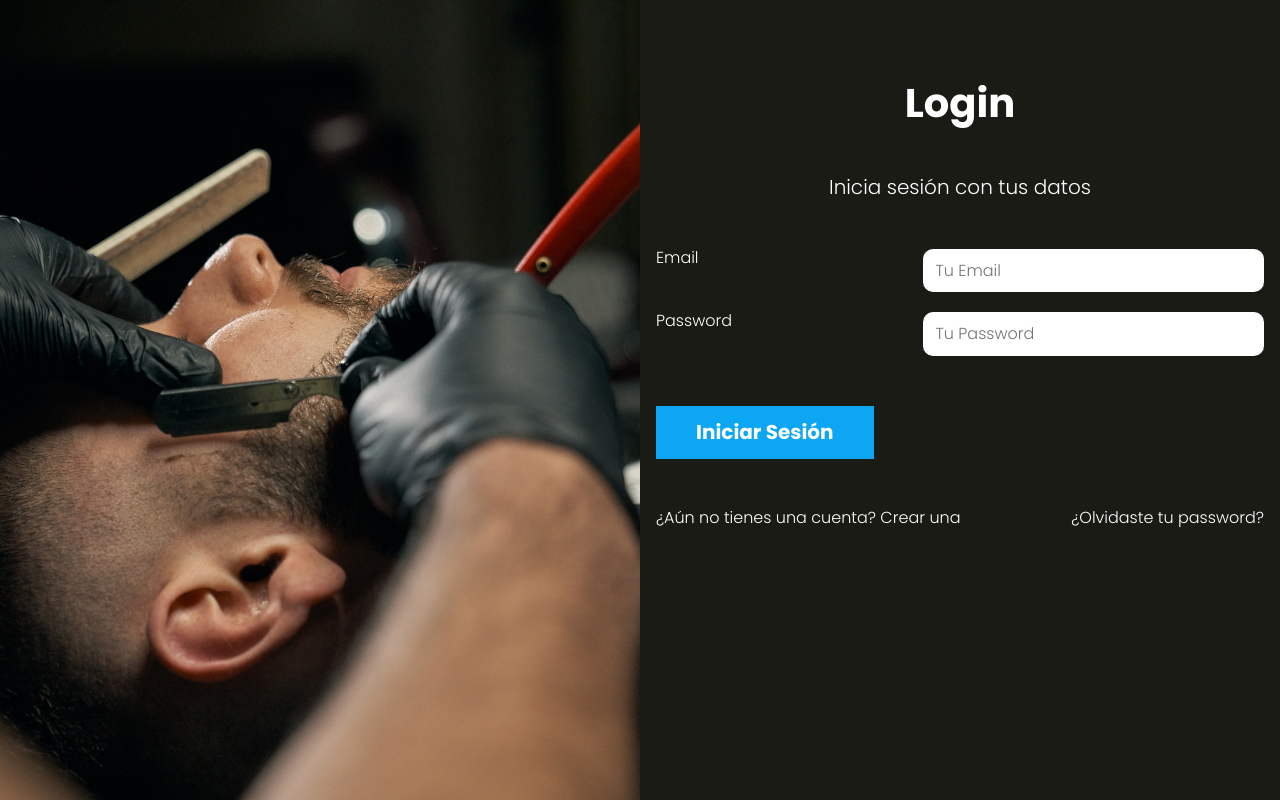
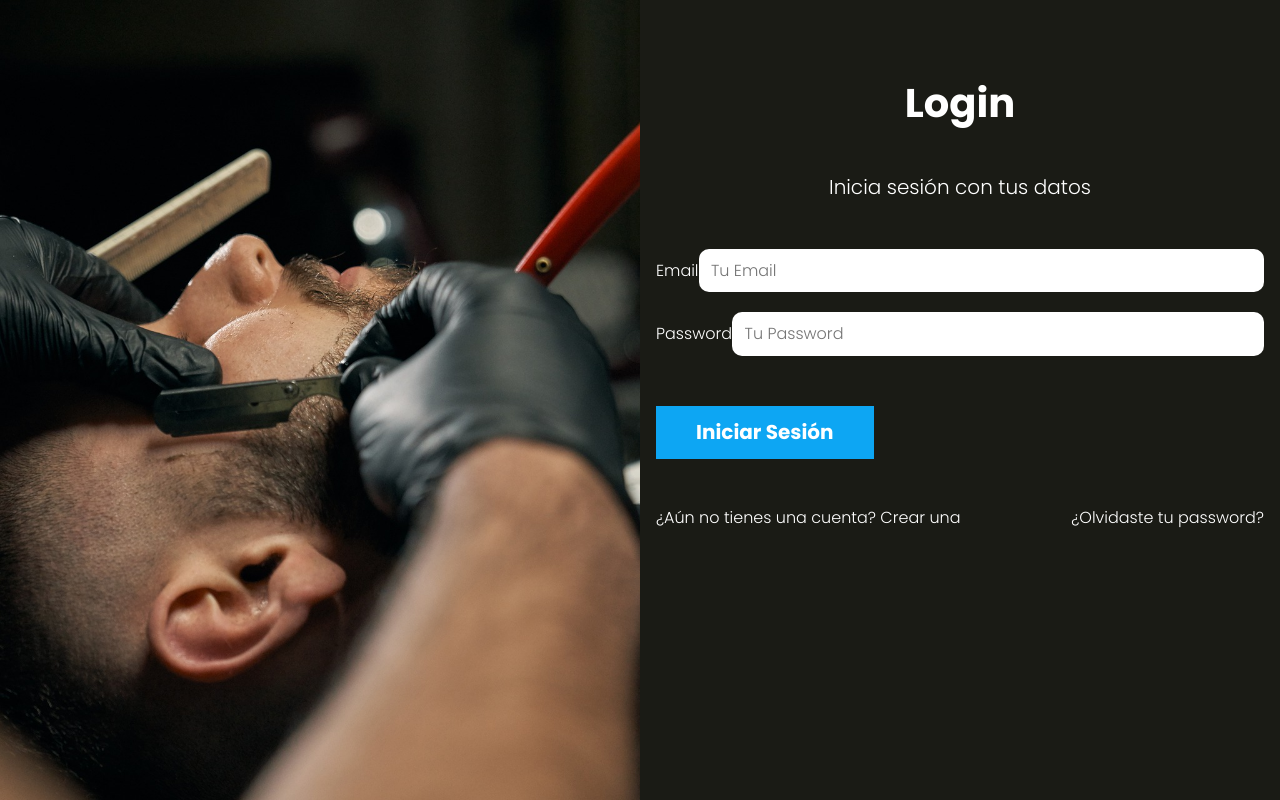
Before and after one commit to borjasff/appsalon_bff, a PHP site: page / in a window 1280 px wide. Run offline with PHP 8.4, Linux system fonts and the light colour scheme; style sheets or scripts are compiled from the project's sources.

Commit message:
actualizacion de formulario

```diff
--- a/src/scss/componentes/_formulario.scss
+++ b/src/scss/componentes/_formulario.scss
@@ -8,13 +8,13 @@
 .campo{
     display: flex;
     margin-bottom: 2rem;
-
+    align-items: center;
 
     label{
-        flex: auto;
+        flex: 0 1 auto;
     }
     input{
-        max-width: 90%;
+        flex: 1;
         border: none;
         padding: calc(v.$separacion / 4);
         border-radius:  10px;
```
